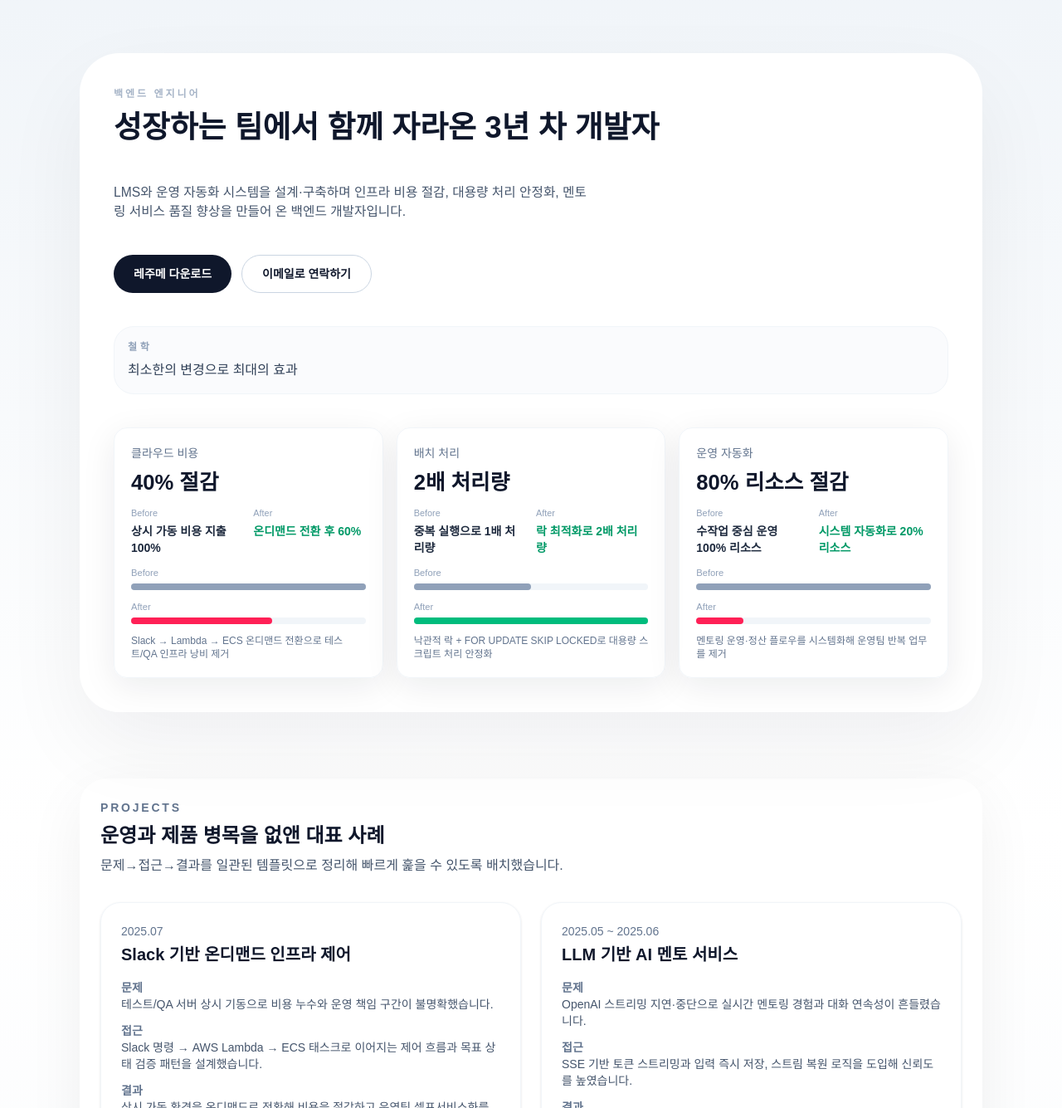
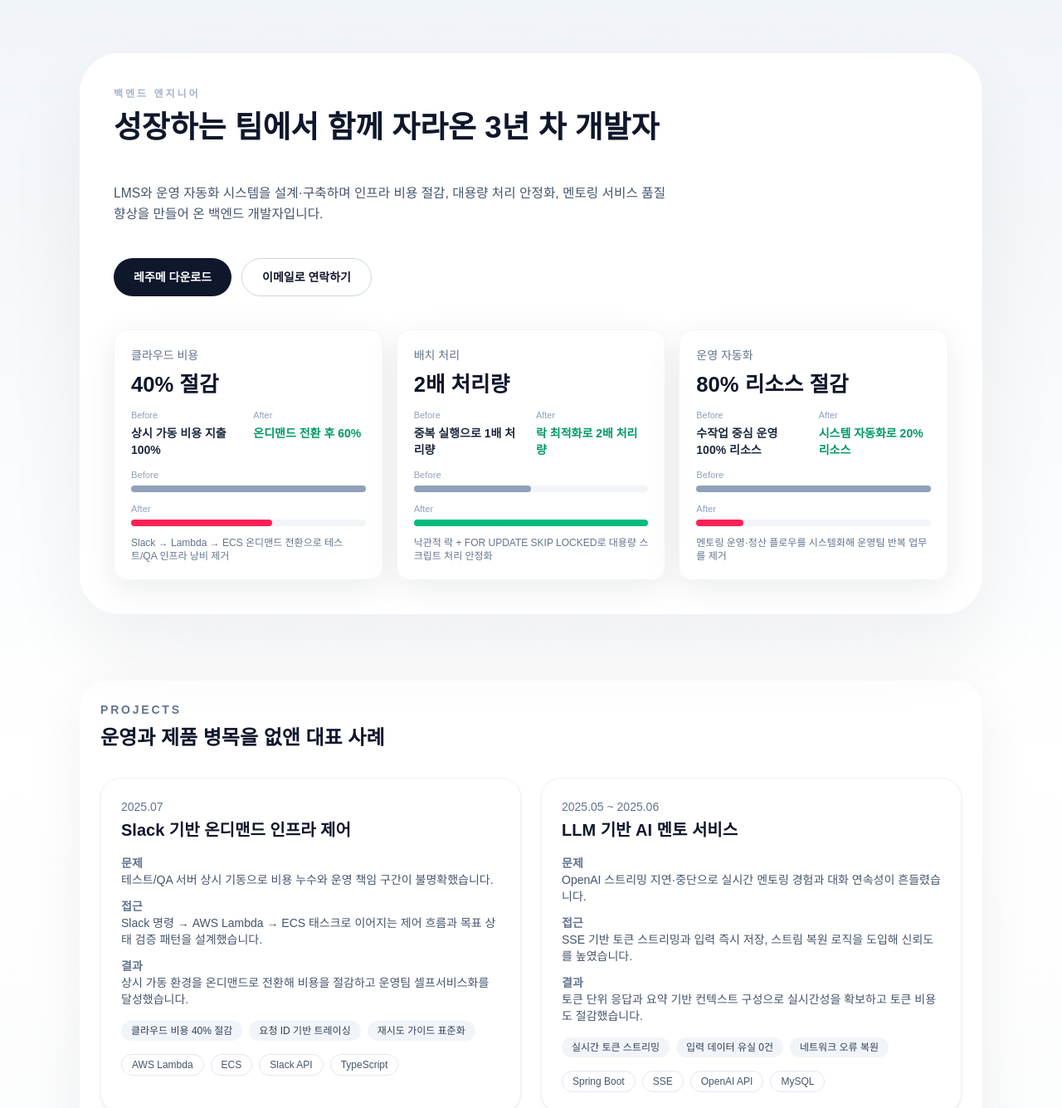
Before and after one commit to chicori3/branding-page, a Next.js app: page / in a window 1280 px wide. Shown: the top 1335 px of the page at 83% size. Built offline with nearby package versions, Linux system fonts and the light colour scheme.

Commit message:
style: improve hero summary wrapping

```diff
--- a/src/app/page.tsx
+++ b/src/app/page.tsx
@@ -19,7 +19,7 @@ export default function Home() {
                 {siteConfig.headline}
               </h1>
             </div>
-            <p className="max-w-xl text-base text-slate-600 sm:text-[0.98rem]">
+            <p className="max-w-xl text-base leading-relaxed text-slate-600 sm:max-w-2xl sm:text-[0.98rem] whitespace-pre-line">
               {siteConfig.summary}
             </p>
             <div className="flex flex-wrap gap-3">
@@ -36,10 +36,6 @@ export default function Home() {
                 이메일로 연락하기
               </a>
             </div>
-            <div className="rounded-3xl border border-slate-100 bg-slate-50/70 p-4">
-              <p className="text-xs font-semibold uppercase tracking-[0.3em] text-slate-400">철학</p>
-              <p className="mt-2 text-base font-medium text-slate-700">{siteConfig.philosophy}</p>
-            </div>
           </div>
 
           <div className="mt-10 grid gap-4 sm:grid-cols-2 xl:grid-cols-3">
@@ -50,9 +46,7 @@ export default function Home() {
         </section>
 
         <section className="space-y-8 rounded-[32px] border border-white/70 bg-white p-6 shadow-[0_20px_70px_rgba(15,23,42,0.06)]">
-          <SectionHeading eyebrow="Projects" title="운영과 제품 병목을 없앤 대표 사례">
-            문제→접근→결과를 일관된 템플릿으로 정리해 빠르게 훑을 수 있도록 배치했습니다.
-          </SectionHeading>
+          <SectionHeading eyebrow="Projects" title="운영과 제품 병목을 없앤 대표 사례"/>
           <div className="grid gap-6 md:grid-cols-2">
             {projects.map((project) => (
               <ProjectCard key={project.title} {...project} />
```
